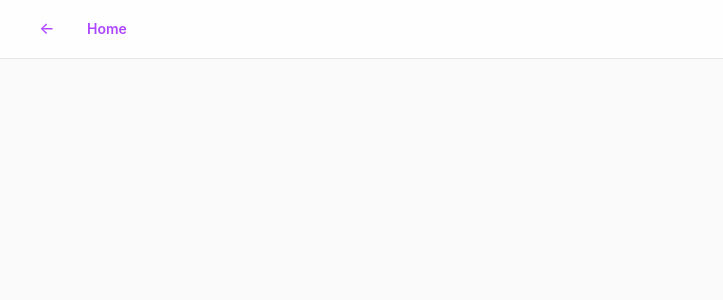
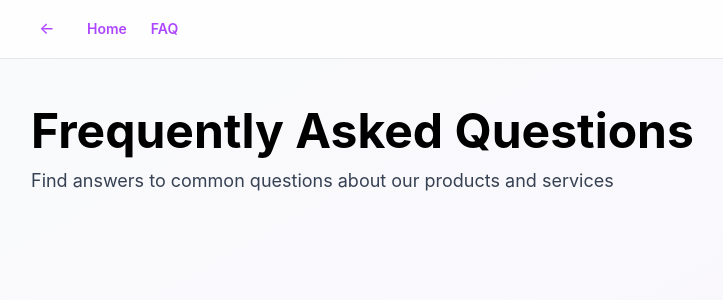
Before and after one commit to luizteco/thesis, a React (Vite) app: page /faq in a window 1280 px wide. Before the commit this address had no page. Shown: the top 300 px of the page, without its empty margins (1-724 px from the left). Built offline with nearby package versions, Linux system fonts and the light colour scheme.

Commit message:
add new page faq

```diff
--- a/src/App.tsx
+++ b/src/App.tsx
@@ -1,5 +1,6 @@
 import { Devices } from "@pages/devices";
 import { Device } from "@pages/devices/[id]/device";
+import { FAQ } from "@pages/faq";
 import { Welcome } from "@pages/welcome";
 import {
   BrowserRouter,
@@ -32,6 +33,12 @@ function Navigation() {
         >
           Home
         </Link>
+        <Link
+          className="text-sm font-semibold text-purple-500 hover:text-purple-700 transition-colors"
+          to="/faq"
+        >
+          FAQ
+        </Link>
       </div>
     </nav>
   );
@@ -45,6 +52,7 @@ function App() {
         <Route path="/" element={<Welcome />} />
         <Route path="/devices" element={<Devices />} />
         <Route path="/device/:id" element={<Device />} />
+        <Route path="/faq" element={<FAQ />} />
       </Routes>
     </BrowserRouter>
   );
--- /dev/null
+++ b/src/pages/faq.tsx
@@ -0,0 +1,16 @@
+export function FAQ() {
+  return (
+    <div className="min-h-[calc(100vh-64px)] bg-gradient-to-br from-gray-50 to-purple-50">
+      <div className="max-w-7xl mx-auto px-8 py-12">
+        <div className="mb-12">
+          <h1 className="text-5xl font-bold text-black mb-3">
+            Frequently Asked Questions
+          </h1>
+          <p className="text-lg text-gray-700">
+            Find answers to common questions about our products and services
+          </p>
+        </div>
+      </div>
+    </div>
+  );
+}
```
